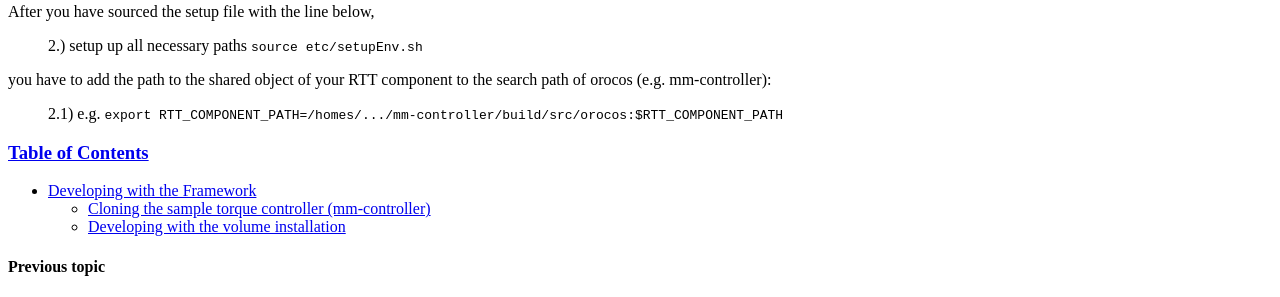
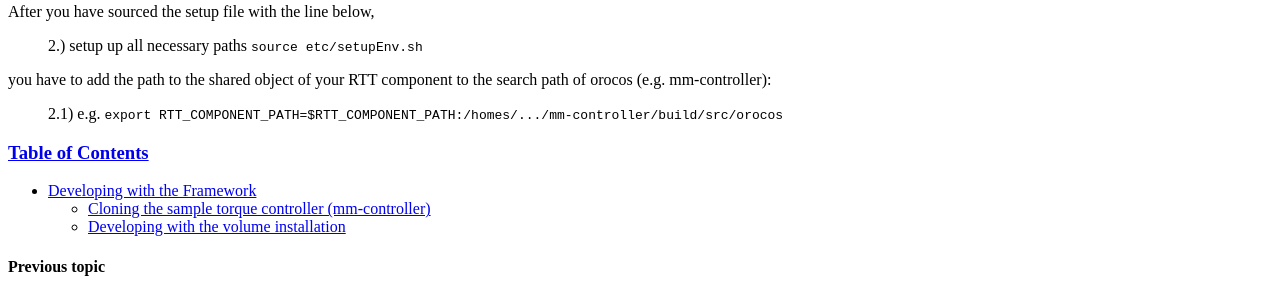
Before and after one commit to corlab/cogimon-toolchain-docs, a Sphinx documentation site: the page built from source/development.rst, in a window 1280 px wide. Shown: the part 585-882 px from the top of the page. Built offline with Sphinx 7.4.7, drawn with Linux system fonts in a browser that asks for light colours; some web fonts are replaced.

```diff
--- a/source/development.rst
+++ b/source/development.rst
@@ -32,4 +32,4 @@ After you have sourced the setup file with the line below,
 you have to add the path to the shared object of your RTT component to the
 search path of orocos (e.g. mm-controller):
 
-    2.1) e.g. ``export RTT_COMPONENT_PATH=/homes/.../mm-controller/build/src/orocos:$RTT_COMPONENT_PATH``
+    2.1) e.g. ``export RTT_COMPONENT_PATH=$RTT_COMPONENT_PATH:/homes/.../mm-controller/build/src/orocos``
```
